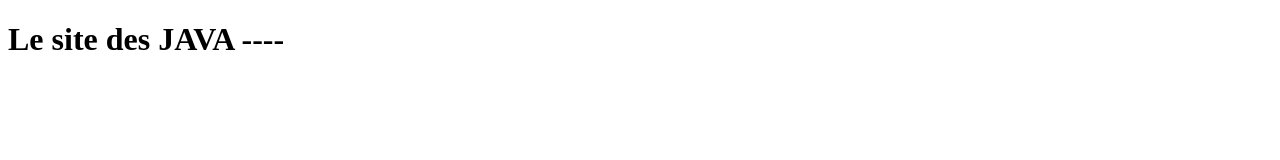
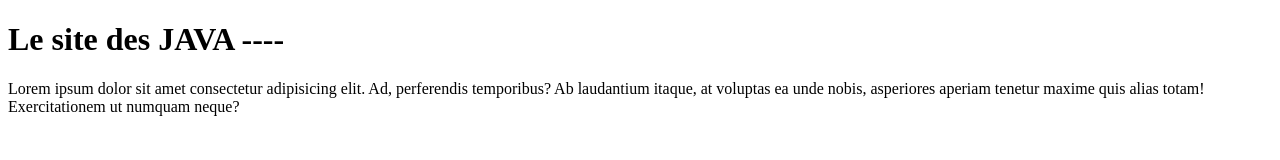
Before and after one commit to AlizeeSchwartz/test, a plain HTML site: page index.html in a window 1280 px wide. Drawn offline with Linux system fonts and the light colour scheme.

Commit message:
Debut du dev du test et du css

```diff
--- a/index.html
+++ b/index.html
@@ -8,5 +8,10 @@
   </head>
   <body>
     <h1>Le site des JAVA ----</h1>
+    <p>
+      Lorem ipsum dolor sit amet consectetur adipisicing elit. Ad, perferendis
+      temporibus? Ab laudantium itaque, at voluptas ea unde nobis, asperiores
+      aperiam tenetur maxime quis alias totam! Exercitationem ut numquam neque?
+    </p>
   </body>
 </html>
```
Also changed, not shown: index.css (added).
